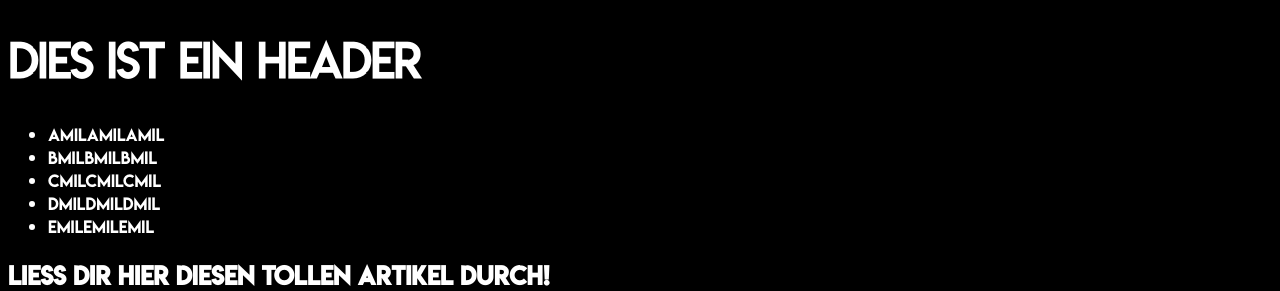
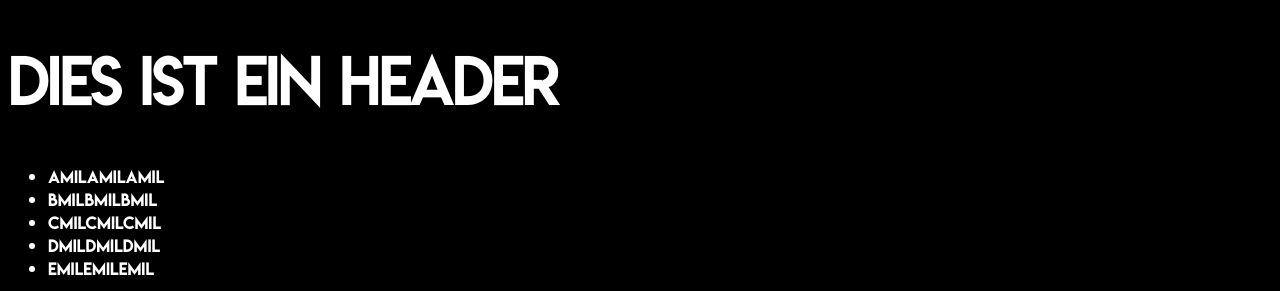
Before and after one commit to RolandHeer/RolandHeer.github.io, a plain HTML site: page Aufgabe_3/Aufgabe_3.html in a window 1280 px wide. Shown: the top 291 px of the page. Drawn offline with Linux system fonts and the light colour scheme.

Commit message:
Update style.css

```diff
--- a/Aufgabe_3/style.css
+++ b/Aufgabe_3/style.css
@@ -16,5 +16,6 @@ body {
 
 h1 {
     font-family: LemonMilklight;
-    font-size  : 300%
+    font-size  : 400%;
+    letter-spacing: 50%
 }
```
